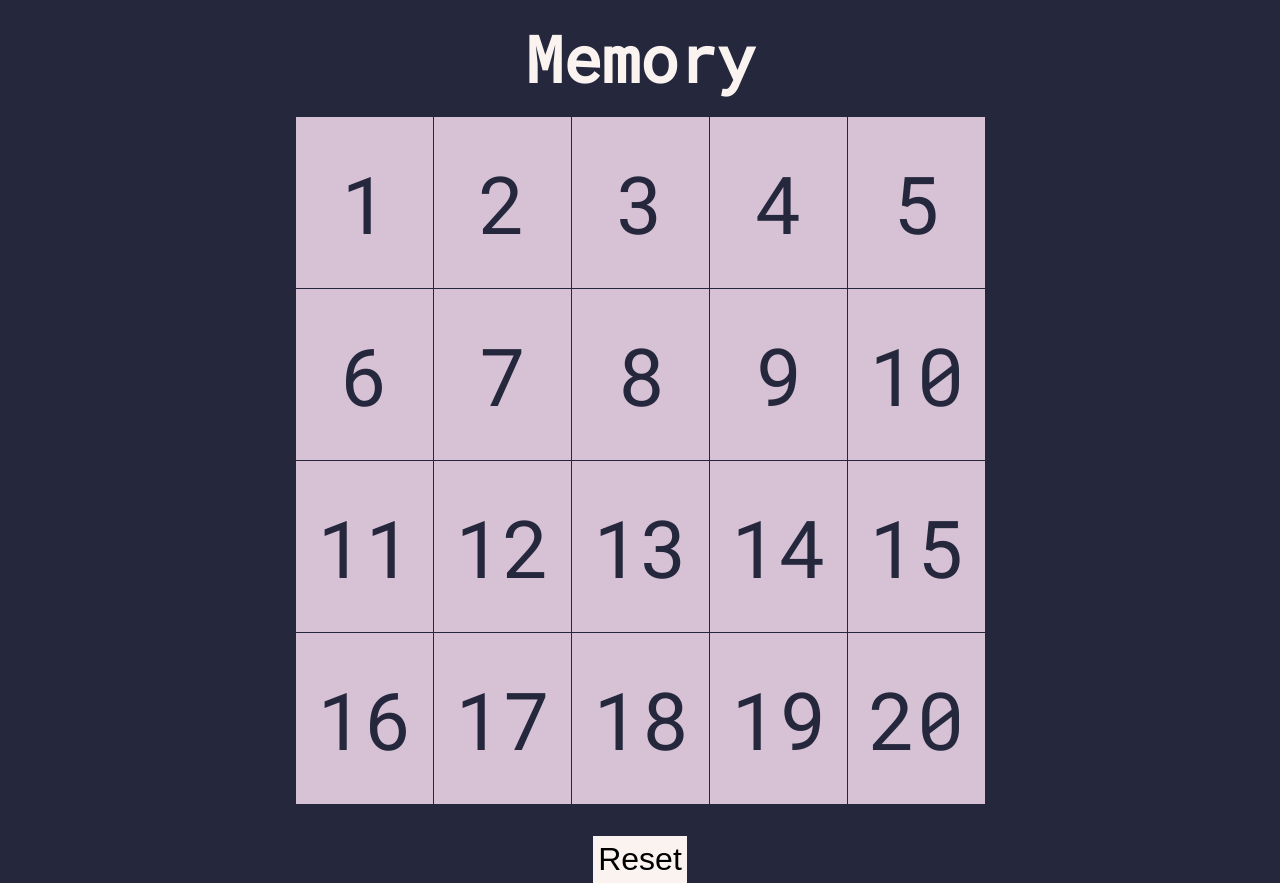
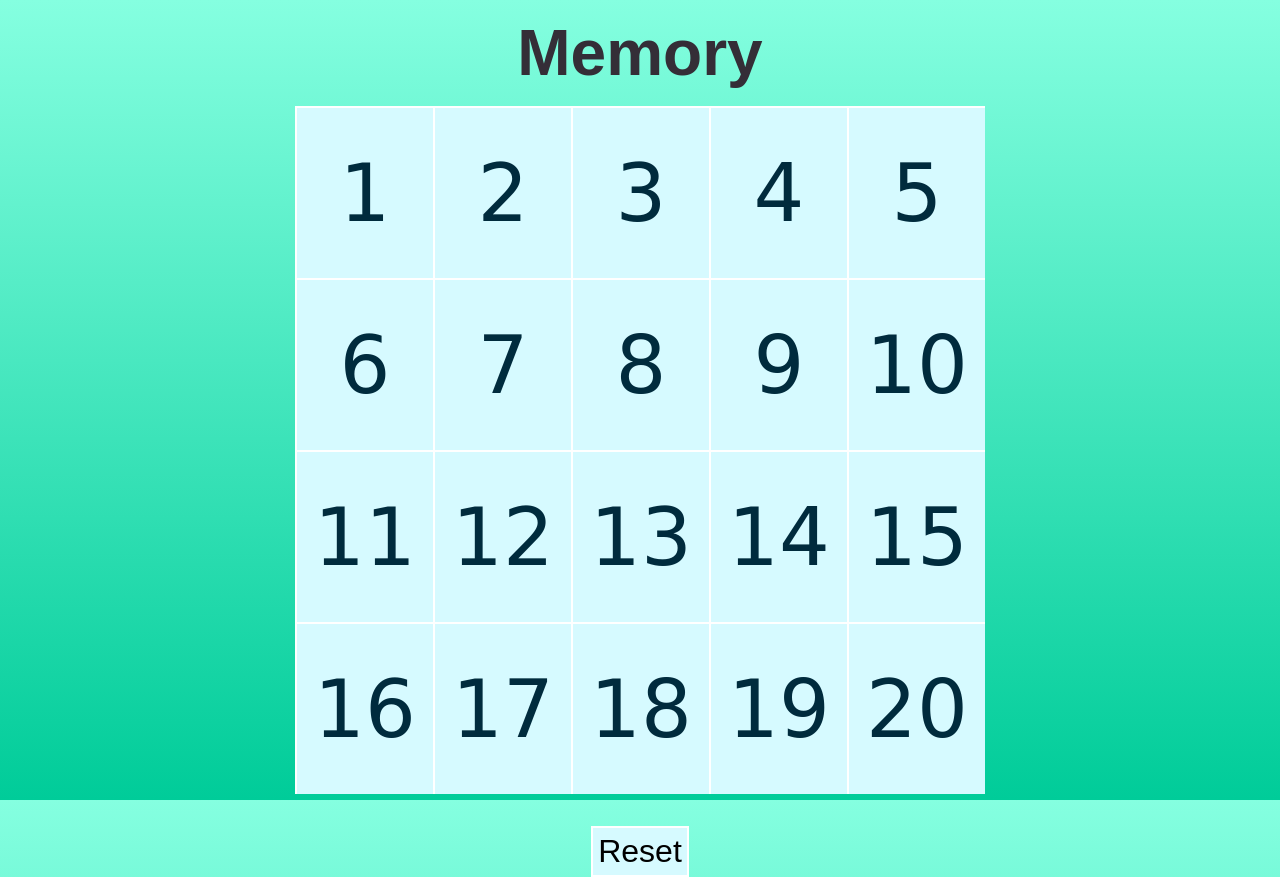
Before and after one commit to alec-sena/memory-game, a plain HTML site: page index.html in a window 1280 px wide. Drawn offline with Linux system fonts and the light colour scheme; a web font is replaced by a local one.

Commit message:
replace color scheme and fonts

```diff
--- a/index.html
+++ b/index.html
@@ -2,10 +2,13 @@
     <meta charset="UTF-8" />
     <meta name="viewport" content="width=device-width, initial-scale=1.0" />
     <meta name="description" content="Memory game with fruit emoji" />
-    <link
+    <!-- <link
       href="https://fonts.googleapis.com/css2?family=Roboto+Mono&display=swap"
       rel="stylesheet"
-    />
+    /> -->
+    <link rel="preconnect" href="https://fonts.googleapis.com">
+    <link rel="preconnect" href="https://fonts.gstatic.com" crossorigin>
+    <link href="https://fonts.googleapis.com/css2?family=Gluten:wght@400;700&family=Zen+Kaku+Gothic+Antique&display=swap" rel="stylesheet">
     <link rel="stylesheet" type="text/css" href="style.css">
     <title>Memory</title>
   </head>
--- a/style.css
+++ b/style.css
@@ -1,12 +1,15 @@
 :root {
-  /* https://coolors.co/25283d-8f3985-a675a1-cea2ac-faf3f0 */
-  font-family: "Roboto Mono", monospace;
-  --space-cadet: #25283d;
-  --plum: #8f3985;
-  --pearly-purple: #a675a1;
-  --thistle: #d7c1d5;
-  --tuscany: #cea2ac;
-  --isabelline: #faf3f0;
+  --sea-green-crayola: #00f5bc;
+  --aquamarine: rgb(133, 255, 224);
+  --caribbean-green: rgb(0, 204, 153);
+  --black-coffee: #342e37;
+  --magnolia: #f5f0f9;
+  --celeste: #d6faff;
+  --celadon-blue: #003a52;
+  --white: #ffffff;
+  --azure-web-color: #ebfdff;
+  --prussian-blue: #002b3d;
+  font-family: "Zen Kaku Gothic Antique", sans-serif;
 }
 
 * {
@@ -18,7 +21,12 @@
 body {
   display: flex;
   justify-content: center;
-  background-color: var(--space-cadet);
+  background: linear-gradient(
+    to bottom,
+    var(--aquamarine),
+    var(--caribbean-green)
+  );
+  height: 100%;
 }
 
 .content {
@@ -29,7 +37,7 @@ h1 {
   font-size: 4rem;
   text-align: center;
   margin-bottom: 1rem;
-  color: var(--isabelline);
+  color: var(--black-coffee);
 }
 
 #card-container {
@@ -61,24 +69,27 @@ h1 {
   display: flex;
   justify-content: center;
   align-items: center;
+  font-family: "Gluten", cursive;
+
   font-size: 5rem;
-  color: var(--space-cadet);
-  border-top: 1px solid var(--space-cadet);
-  border-left: 1px solid var(--space-cadet);
+  color: var(--prussian-blue);
+  border-top: 2px solid var(--white);
+  border-left: 2px solid var(--white);
 }
 
 .front {
-  background: var(--thistle);
+  background: var(--celeste);
   transition: 0.2s ease-in;
 }
 
 .front:hover {
-  background: var(--pearly-purple);
+  background: var(--celadon-blue);
+  color: var(--azure-web-color);
 }
 
 .back {
   transform: rotateY(180deg);
-  background: var(--isabelline);
+  background: var(--white);
 }
 
 .card.is-flipped {
@@ -92,7 +103,7 @@ h1 {
   height: 100%;
   width: 100%;
   z-index: 100;
-  background: rgba(0, 0, 0, 0.3);
+  background: rgba(245, 240, 249, 0.4);
 }
 
 .hidden {
@@ -109,12 +120,17 @@ h1 {
 button {
   font-size: 2rem;
   padding: 0.3rem;
-  background-color: var(--isabelline);
+  background-color: var(--celeste);
   border: none;
   transition: 0.2s ease-in;
+  border: 2px solid var(--white);
+  display: flex;
+  justify-content: center;
+  align-items: center;
 }
 
 button:hover,
 button:active {
-  background-color: var(--pearly-purple);
+  background-color: var(--celadon-blue);
+  color: var(--azure-web-color);
 }
```
